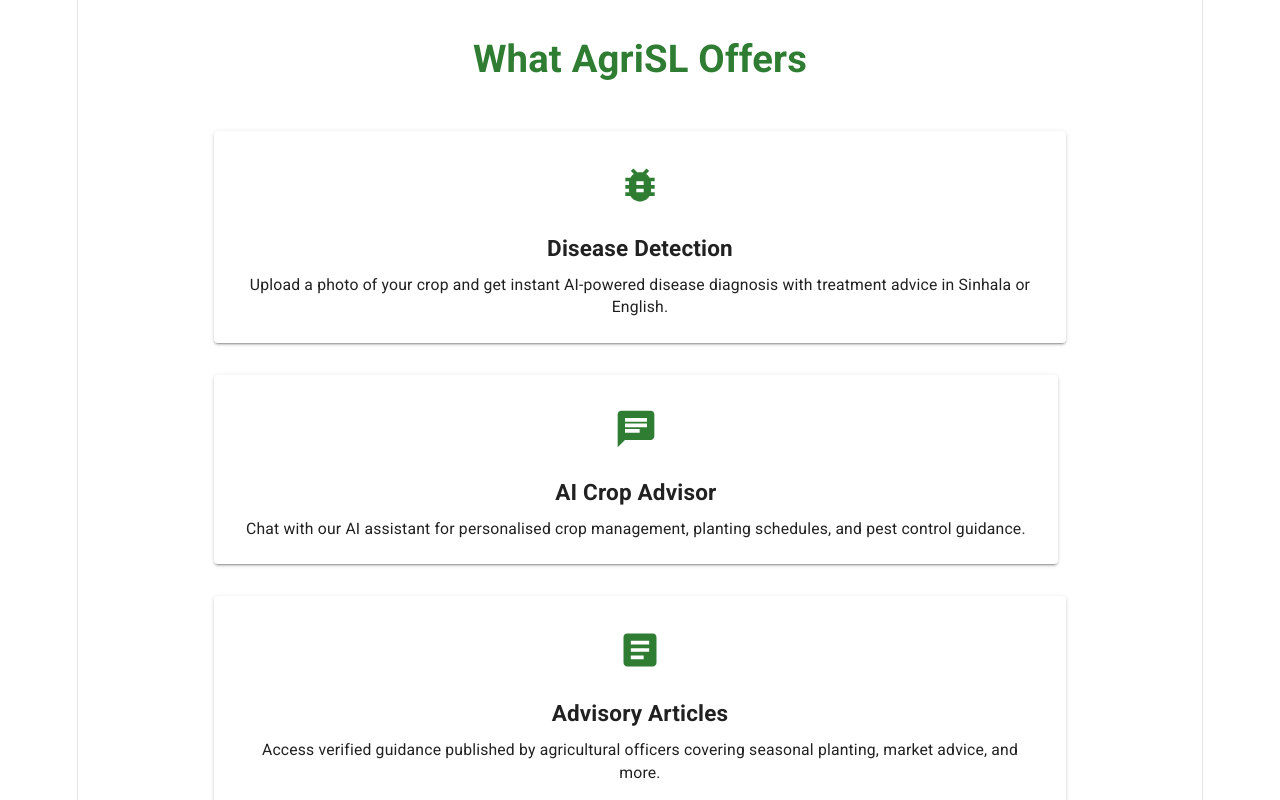
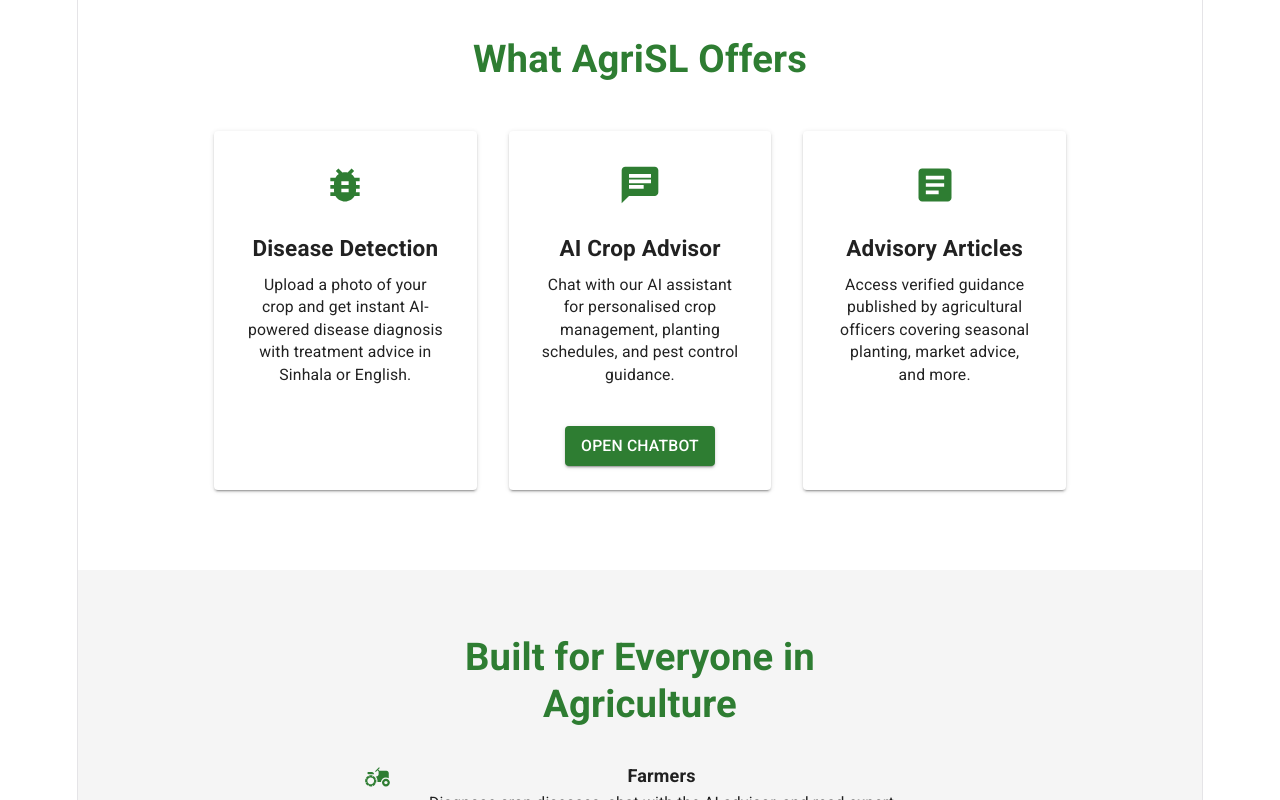
Before and after one commit to Kaveera725/AgriSL, a React (Vite) app in the folder client/: page / in a window 1280 px wide. Shown: the part 660-1460 px from the top of the page. Built offline with nearby package versions, Linux system fonts and the light colour scheme.

Commit message:
link chatbox

```diff
--- a/client/src/api/axios.js
+++ b/client/src/api/axios.js
@@ -6,7 +6,7 @@ const api = axios.create({
 
 // Attach the JWT from localStorage to every request if present.
 api.interceptors.request.use((config) => {
-  const token = localStorage.getItem('token');
+  const token = localStorage.getItem('agrisl_token');
   if (token) {
     config.headers.Authorization = `Bearer ${token}`;
   }
--- a/client/src/pages/Home.jsx
+++ b/client/src/pages/Home.jsx
@@ -4,6 +4,7 @@ import {
   Box,
   Button,
   Card,
+  CardActions,
   CardContent,
   Container,
   Grid,
@@ -28,6 +29,8 @@ const FEATURES = [
     icon: <ChatIcon sx={{ fontSize: 44, color: 'primary.main' }} />,
     title: 'AI Crop Advisor',
     desc: 'Chat with our AI assistant for personalised crop management, planting schedules, and pest control guidance.',
+    link: '/chatbot',
+    action: 'Open Chatbot',
   },
   {
     icon: <ArticleIcon sx={{ fontSize: 44, color: 'primary.main' }} />,
@@ -50,6 +53,9 @@ export default function Home() {
           </Typography>
           {isAuthenticated ? (
             <>
+              <Button component={RouterLink} to="/chatbot" color="inherit" sx={{ mr: 1 }}>
+                Chatbot
+              </Button>
               <Button
                 component={RouterLink}
                 to={ROLE_HOME[user.role] || '/dashboard'}
@@ -140,17 +146,19 @@ export default function Home() {
         </Typography>
         <Grid container spacing={4}>
           {FEATURES.map((f) => (
-            <Grid item xs={12} md={4} key={f.title}>
+            <Grid size={{ xs: 12, md: 4 }} key={f.title}>
               <Card
                 elevation={2}
                 sx={{
                   height: '100%',
+                  display: 'flex',
+                  flexDirection: 'column',
                   textAlign: 'center',
                   transition: 'box-shadow 0.2s',
                   '&:hover': { boxShadow: 6 },
                 }}
               >
-                <CardContent sx={{ p: 4 }}>
+                <CardContent sx={{ p: 4, flexGrow: 1 }}>
                   {f.icon}
                   <Typography variant="h6" sx={{ fontWeight: 700, mt: 2, mb: 1 }}>
                     {f.title}
@@ -159,6 +167,18 @@ export default function Home() {
                     {f.desc}
                   </Typography>
                 </CardContent>
+                {f.link && (
+                  <CardActions sx={{ justifyContent: 'center', pb: 3 }}>
+                    <Button
+                      component={RouterLink}
+                      to={f.link}
+                      variant="contained"
+                      color="primary"
+                    >
+                      {f.action}
+                    </Button>
+                  </CardActions>
+                )}
               </Card>
             </Grid>
           ))}
@@ -177,7 +197,7 @@ export default function Home() {
               { role: 'Agricultural Officers', desc: 'Publish advisory articles, review disease reports from farmers, and support your district.' },
               { role: 'Administrators', desc: 'Manage user accounts, approve officer registrations, and oversee platform activity.' },
             ].map((r) => (
-              <Grid item xs={12} key={r.role}>
+              <Grid size={12} key={r.role}>
                 <Box sx={{ display: 'flex', gap: 2, alignItems: 'flex-start' }}>
                   <AgricultureIcon sx={{ color: 'primary.main', mt: 0.5 }} />
                   <Box>
```
